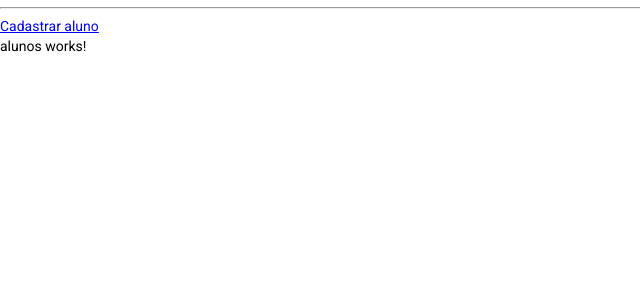
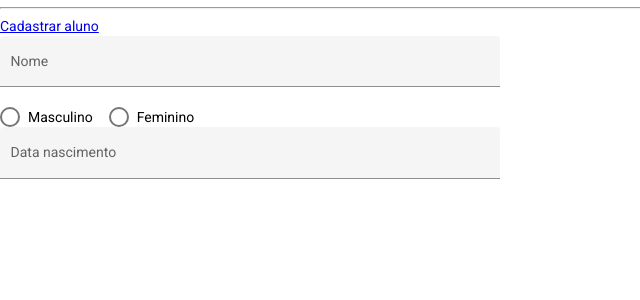
Before and after one commit to gilneiaquino/gerenciamento-web, an Angular app: page /cadastrar-aluno in a window 1280 px wide. Shown: the top 300 px of the page, without its empty margins (0-640 px from the left). Built offline with nearby package versions, Linux system fonts and the light colour scheme.

Commit message:
experimentando componentes material

```diff
--- a/src/app/alunos/alunos.component.css
+++ b/src/app/alunos/alunos.component.css
@@ -0,0 +1,44 @@
+.example-form {
+    min-width: 150px;
+    max-width: 500px;
+    width: 100%;
+  }
+
+  .example-full-width {
+    width: 100%;
+  }
+
+  section {
+    display: table;
+  }
+
+  .example-label {
+    display: table-cell;
+    font-size: 14px;
+    margin-left: 8px;
+    min-width: 120px;
+  }
+
+  .example-button-row {
+    display: table-cell;
+    width: 490px;
+  }
+
+  .example-button-row .mat-button-base {
+    margin: 8px 8px 8px 0;
+  }
+
+  .example-flex-container {
+    display: flex;
+    justify-content: space-between;
+    flex-wrap: wrap;
+  }
+
+  .example-button-container {
+    display: flex;
+    justify-content: center;
+    width: 120px;
+  }
+  .mat-radio-button ~ .mat-radio-button {
+    margin-left: 16px;
+  }
--- a/src/app/alunos/alunos.component.html
+++ b/src/app/alunos/alunos.component.html
@@ -1 +1,21 @@
-<p>alunos works!</p>
+<form class="example-form">
+  <mat-form-field class="example-full-width" appearance="fill">
+    <mat-label>Nome</mat-label>
+    <input matInput>
+  </mat-form-field>
+
+  <mat-radio-group aria-label="Selecione" appearance="fill">
+    <mat-radio-button value="1">Masculino</mat-radio-button>
+    <mat-radio-button value="2">Feminino</mat-radio-button>
+  </mat-radio-group>
+
+  <mat-form-field class="example-full-width" appearance="fill">
+    <mat-label>Data nascimento</mat-label>
+    <input matInput>
+  </mat-form-field>
+
+
+
+
+
+</form>
--- a/src/app/alunos/alunos.component.ts
+++ b/src/app/alunos/alunos.component.ts
@@ -1,6 +1,4 @@
 import { Component, OnInit } from '@angular/core';
-
-
 
 
 @Component({
```
Also changed, not shown: src/app/app.module.ts (+10 -1 lines).
